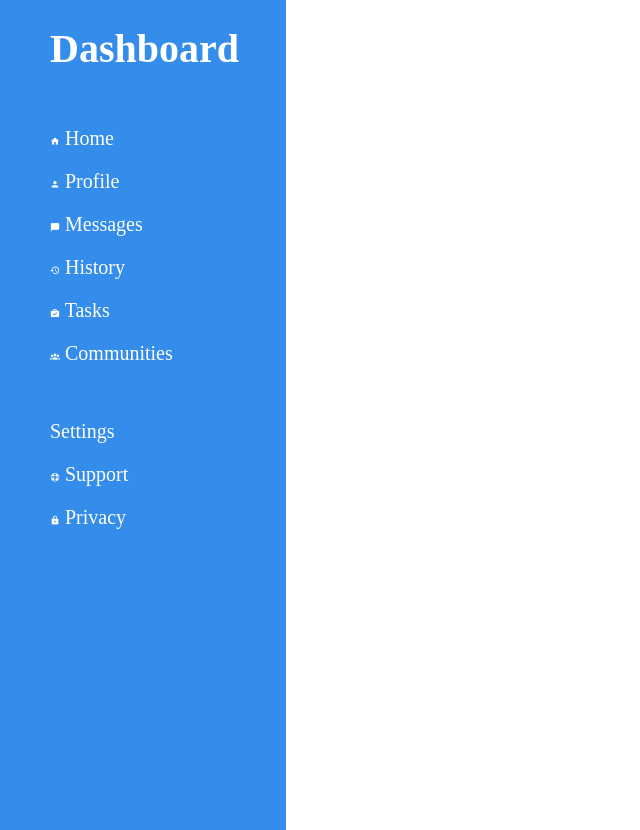
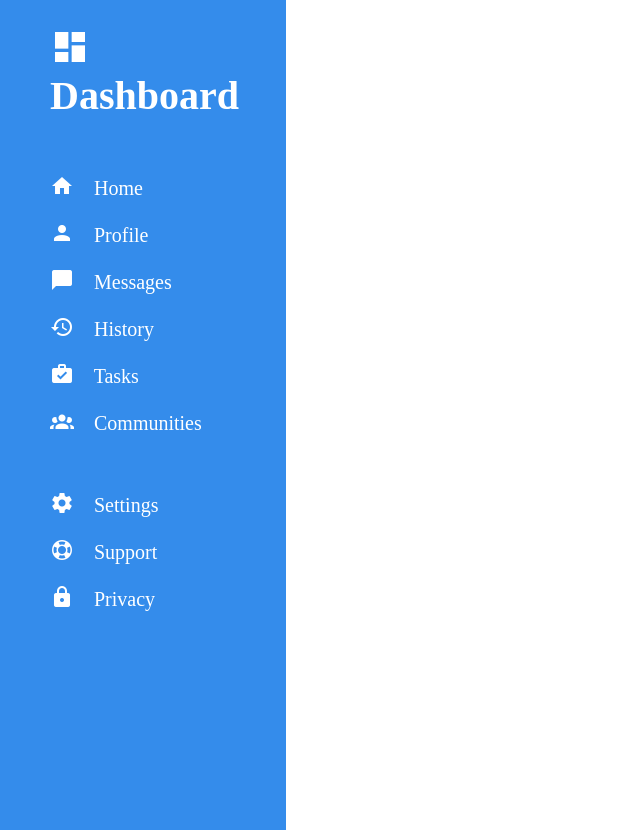
Before and after one commit to MatueszApps/admin_dashboard, a website: page index.html in a window 1280 px wide. Shown: the whole page, without its empty margins (0-640 px from the left). Drawn offline with Linux system fonts and the light colour scheme.

Commit message:
finishing left menu

```diff
--- a/index.html
+++ b/index.html
@@ -9,7 +9,7 @@
 </head>
 <body>
     <section class="left-section">
-        <h2>Dashboard</h2>
+        <h2><span class="mdi mdi-view-dashboard"></span>Dashboard</h2>
         <ul class="menu">
             <li><span class="mdi mdi-home"></span> Home</li>
             <li><span class="mdi mdi-account"></span> Profile</li>
@@ -19,7 +19,7 @@
             <li><span class="mdi mdi-account-group"></span> Communities</li>
         </ul>
         <ul class="submenu">
-            <li><span class="mdi mdi-settings"></span> Settings</li>
+            <li><span class="mdi mdi-cog"></span> Settings</li>
             <li><span class="mdi mdi-lifebuoy"></span> Support</li>
             <li><span class="mdi mdi-lock"></span> Privacy</li>
         </ul>
--- a/styles.css
+++ b/styles.css
@@ -32,3 +32,12 @@
     background-color: #348ceb;
     font-size: 2rem;
 }
+
+.mdi {
+    font-size: 24px; /* Increase the font size as needed */
+    margin-right: 1.5rem;
+}
+
+.mdi-view-dashboard{
+    font-size: 4rem;
+}
```
